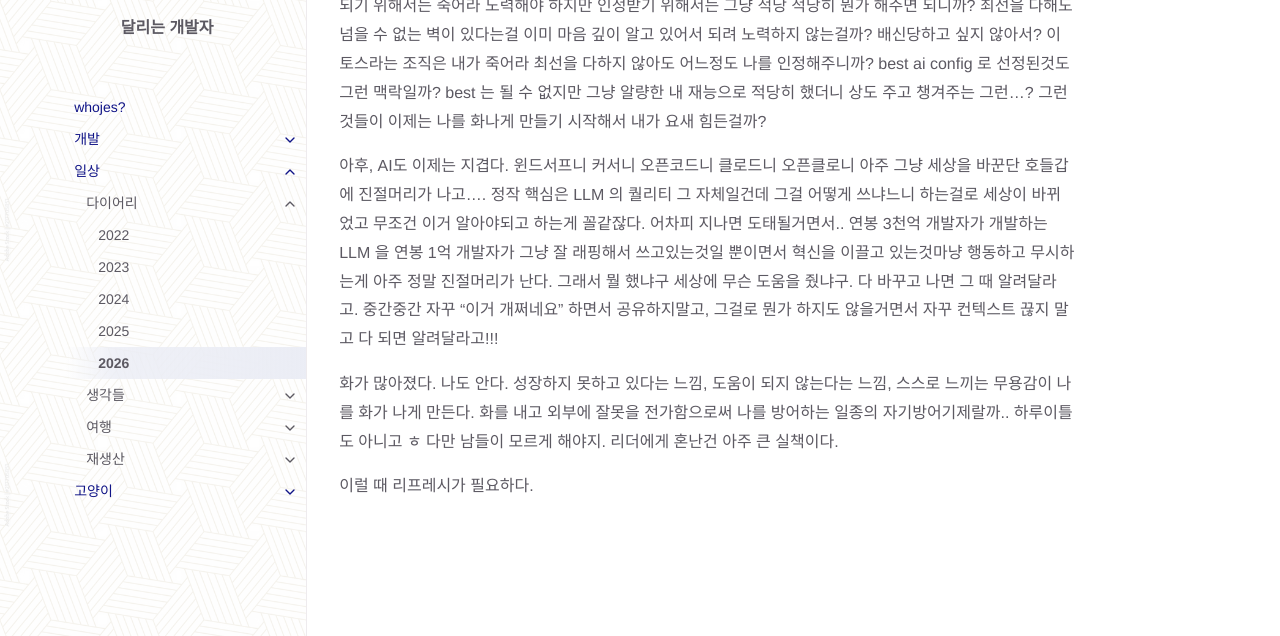
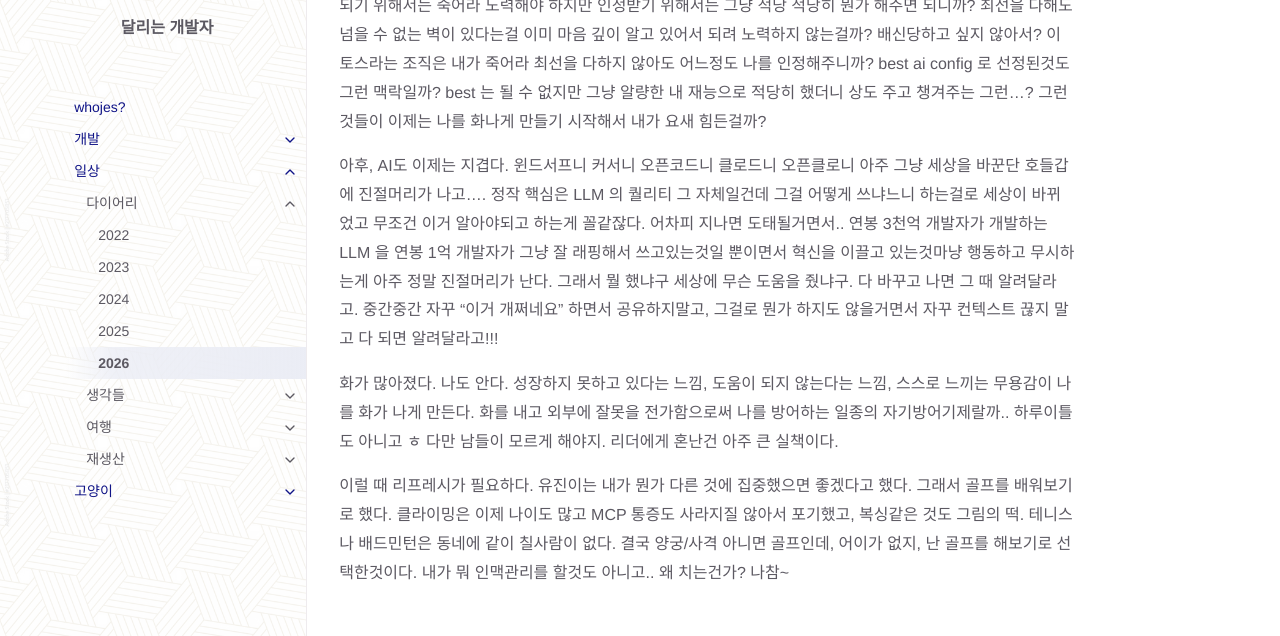
Before and after one commit to whojes/whojes.github.io, a Jekyll site: the page built from docs/life/diary/diary_2026.md, in a window 1280 px wide and 900 px high, scrolled down 630 px, cut to the strip 264-900 px from the top of the window. Built offline with Jekyll 4.4.1, drawn with Linux system fonts in a browser that asks for light colours.

Commit message:
ㅁㄴㅇㄹ

```diff
--- a/docs/life/diary/diary_2026.md
+++ b/docs/life/diary/diary_2026.md
@@ -45,4 +45,4 @@ code {
 
 화가 많아졌다. 나도 안다. 성장하지 못하고 있다는 느낌, 도움이 되지 않는다는 느낌, 스스로 느끼는 무용감이 나를 화가 나게 만든다. 화를 내고 외부에 잘못을 전가함으로써 나를 방어하는 일종의 자기방어기제랄까.. 하루이틀도 아니고 ㅎ 다만 남들이 모르게 해야지. 리더에게 혼난건 아주 큰 실책이다.
 
-이럴 때 리프레시가 필요하다.
+이럴 때 리프레시가 필요하다. 유진이는 내가 뭔가 다른 것에 집중했으면 좋겠다고 했다. 그래서 골프를 배워보기로 했다. 클라이밍은 이제 나이도 많고 MCP 통증도 사라지질 않아서 포기했고, 복싱같은 것도 그림의 떡. 테니스나 배드민턴은 동네에 같이 칠사람이 없다. 결국 양궁/사격 아니면 골프인데, 어이가 없지, 난 골프를 해보기로 선택한것이다. 내가 뭐 인맥관리를 할것도 아니고.. 왜 치는건가? 나참~
```
Also changed, not shown: other parts of docs/life/diary/diary_2026.md (+1 -1 lines).
